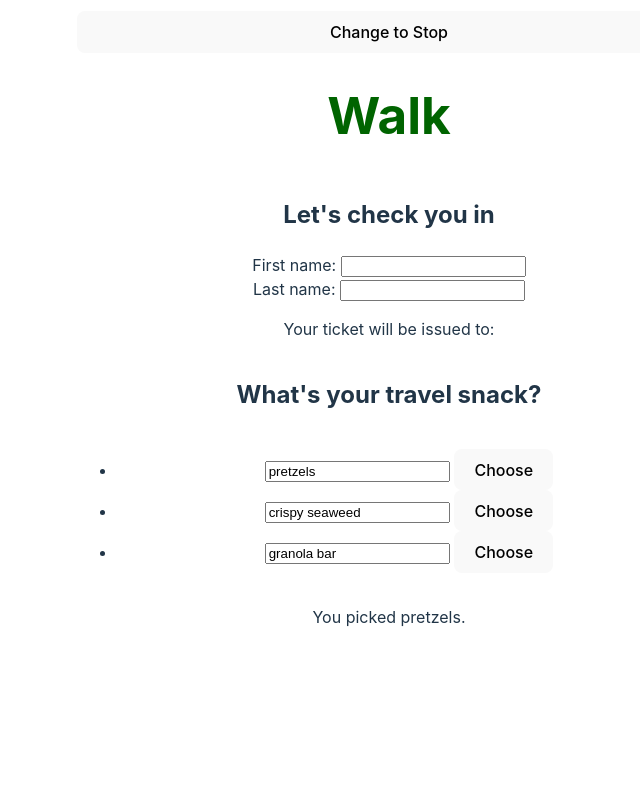
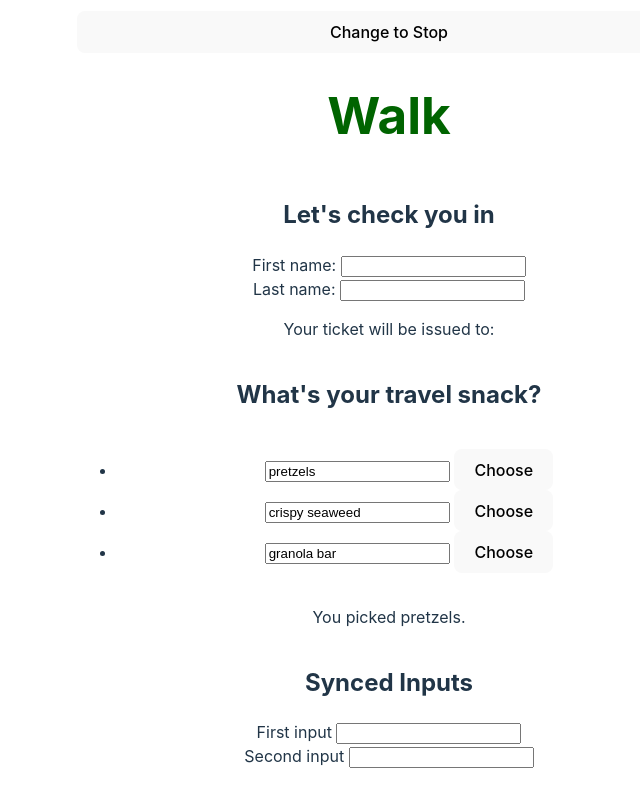
Before and after one commit to jacob-guerrero/TOP-lessons, a React (Vite) app in the folder react-introduction/states-effects/: page / in a window 1280 px wide. Shown: the part 966-1766 px from the top of the page, without its empty margins (251-891 px from the left). Before the commit the page ends 1643 px from the top, so only its background shows below. Built offline with nearby package versions, Linux system fonts and the light colour scheme.

Commit message:
Add Elements with synced inputs

```diff
--- a/react-introduction/states-effects/src/App.jsx
+++ b/react-introduction/states-effects/src/App.jsx
@@ -1,6 +1,35 @@
 import { useState } from "react";
 import sculptureList from "./data";
 import "./App.css";
+
+function SyncedInputs() {
+  const [text, setText] = useState('');
+
+  function handleChange(e) {
+    setText(e.target.value);
+  }
+
+  return (
+    <>
+      <h2>Synced Inputs</h2>
+      <Input label="First input" text={text} onChange= {handleChange}/>
+      <Input label="Second input" text={text} onChange= {handleChange} />
+    </>
+  );
+}
+
+function Input({ label, text, onChange }) {
+  return (
+    <label>
+      {label}
+      {' '}
+      <input
+        value={text}
+        onChange={onChange}
+      />
+    </label>
+  );
+}
 
 function Menu() {
   const initialItems = [
@@ -248,6 +277,7 @@ function App() {
       <TrafficLight></TrafficLight>
       <Form></Form>
       <Menu></Menu>
+      <SyncedInputs></SyncedInputs>
     </>
   );
 }
```
